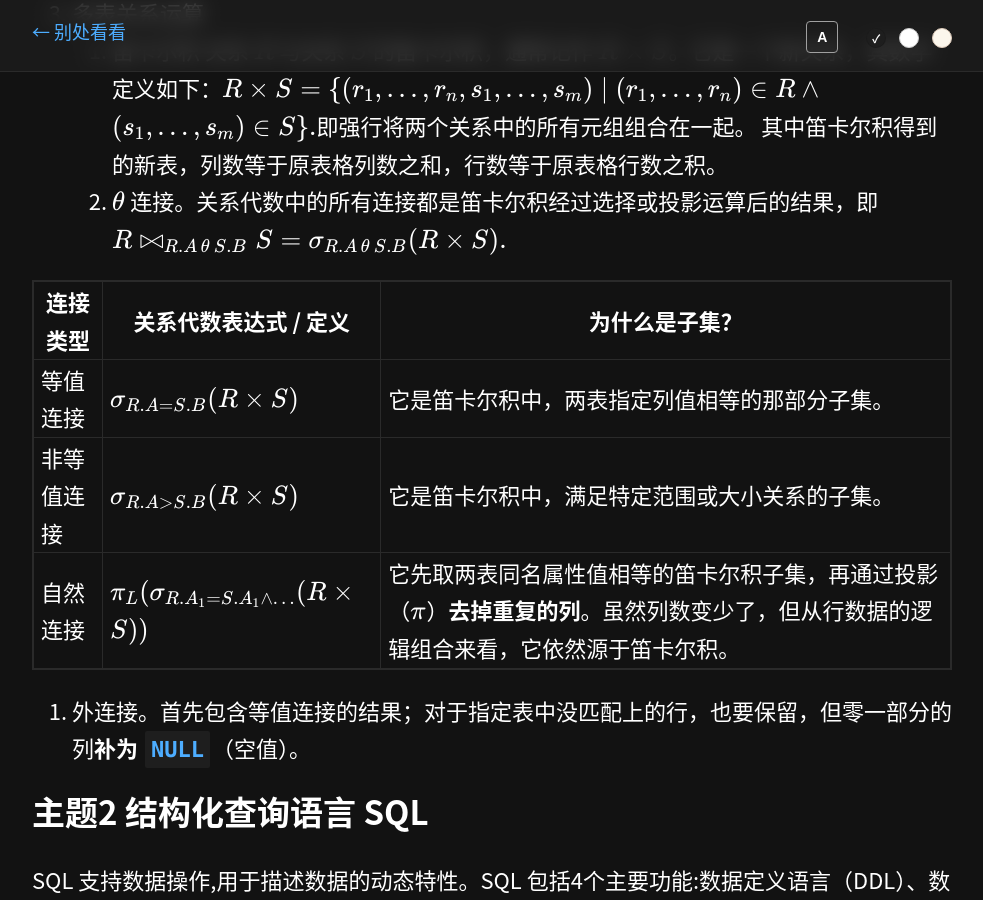
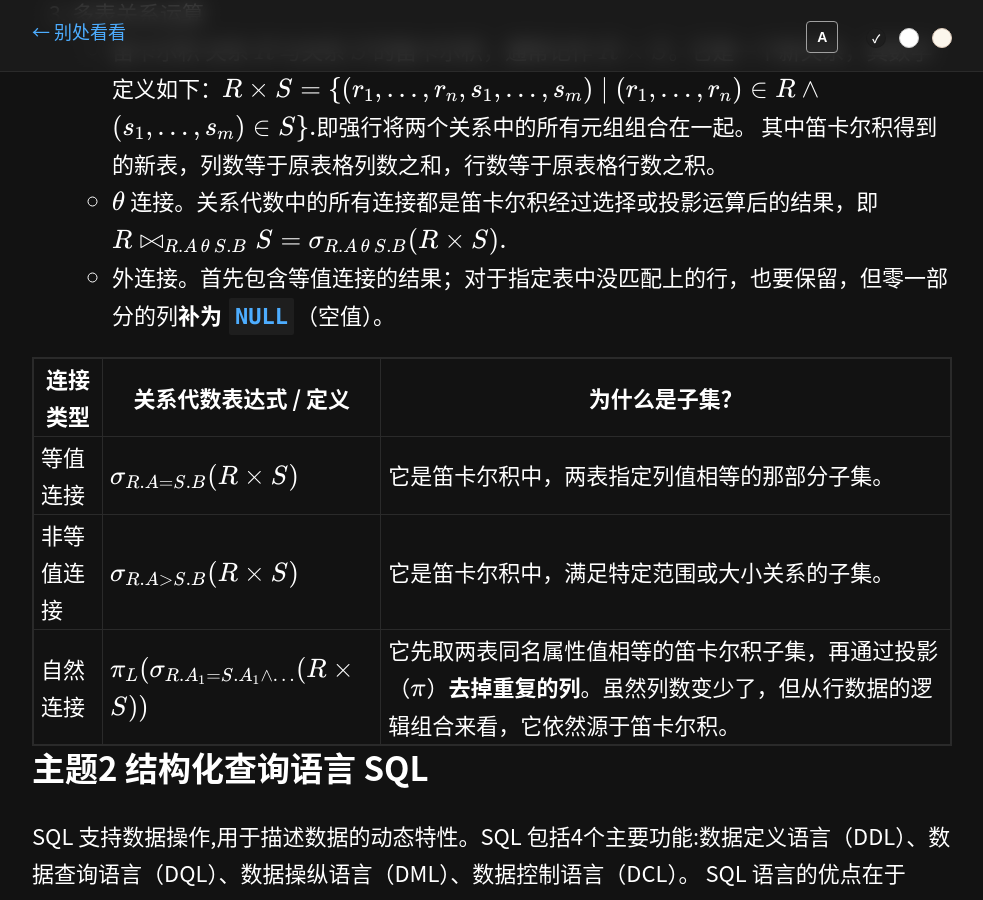
Before and after one commit to LumiereLP/LumiereLP.github.io, a Jekyll site: the page built from _posts/2026-06-04-databasenote.md, in a window 1280 px wide and 900 px high, scrolled down 4024 px. Shown: the whole window, without its empty margins (148-1131 px from the left). Built offline with Jekyll 4.4.1, drawn with Linux system fonts in a browser that asks for light colours; some web fonts are replaced; part of the change alters nothing that is shown.

```diff
--- a/_posts/2026-06-04-databasenote.md
+++ b/_posts/2026-06-04-databasenote.md
@@ -109,10 +109,11 @@ math: true
     - 投影（\\(\pi\\)）：选择**属性**（**列**）的子集，
     - 选择（\\(\sigma\\)）：选择**元组**（**行**）的子集；
 3. 多表关系运算
-   1. 笛卡尔积
+   - 笛卡尔积
     关系 $R$ 与关系 $S$ 的笛卡尔积，通常记作 $R \times S$。它是一个新关系，其数学定义如下：$$R \times S = \{ (r_1, \dots, r_n, s_1, \dots, s_m) \mid (r_1, \dots, r_n) \in R \land (s_1, \dots, s_m) \in S \}.$$即强行将两个关系中的所有元组组合在一起。
     其中笛卡尔积得到的新表，列数等于原表格列数之和，行数等于原表格行数之积。
-   2. \\(\theta\\) 连接。关系代数中的所有连接都是笛卡尔积经过选择或投影运算后的结果，即$$R \bowtie_{R.A \, \theta \, S.B} S = \sigma_{R.A \, \theta \, S.B} (R \times S).$$
+   - \\(\theta\\) 连接。关系代数中的所有连接都是笛卡尔积经过选择或投影运算后的结果，即$$R \bowtie_{R.A \, \theta \, S.B} S = \sigma_{R.A \, \theta \, S.B} (R \times S).$$
+   - 外连接。首先包含等值连接的结果；对于指定表中没匹配上的行，也要保留，但零一部分的列**补为 `NULL`**（空值）。
 
 |连接类型|关系代数表达式 / 定义|为什么是子集？|
 |---|---|-|
@@ -120,7 +121,7 @@ math: true
 |非等值连接|$\sigma_{R.A > S.B}(R \times S)$|它是笛卡尔积中，满足特定范围或大小关系的子集。|
 |自然连接|$\pi_{L}(\sigma_{R.A_1=S.A_1 \land \dots}(R \times S))$|它先取两表同名属性值相等的笛卡尔积子集，再通过投影（$\pi$）**去掉重复的列**。虽然列数变少了，但从行数据的逻辑组合来看，它依然源于笛卡尔积。|
 
-   3. 外连接。首先包含等值连接的结果；对于指定表中没匹配上的行，也要保留，但零一部分的列**补为 `NULL`**（空值）。
+
 
 ## 主题2 结构化查询语言 SQL
 
```
